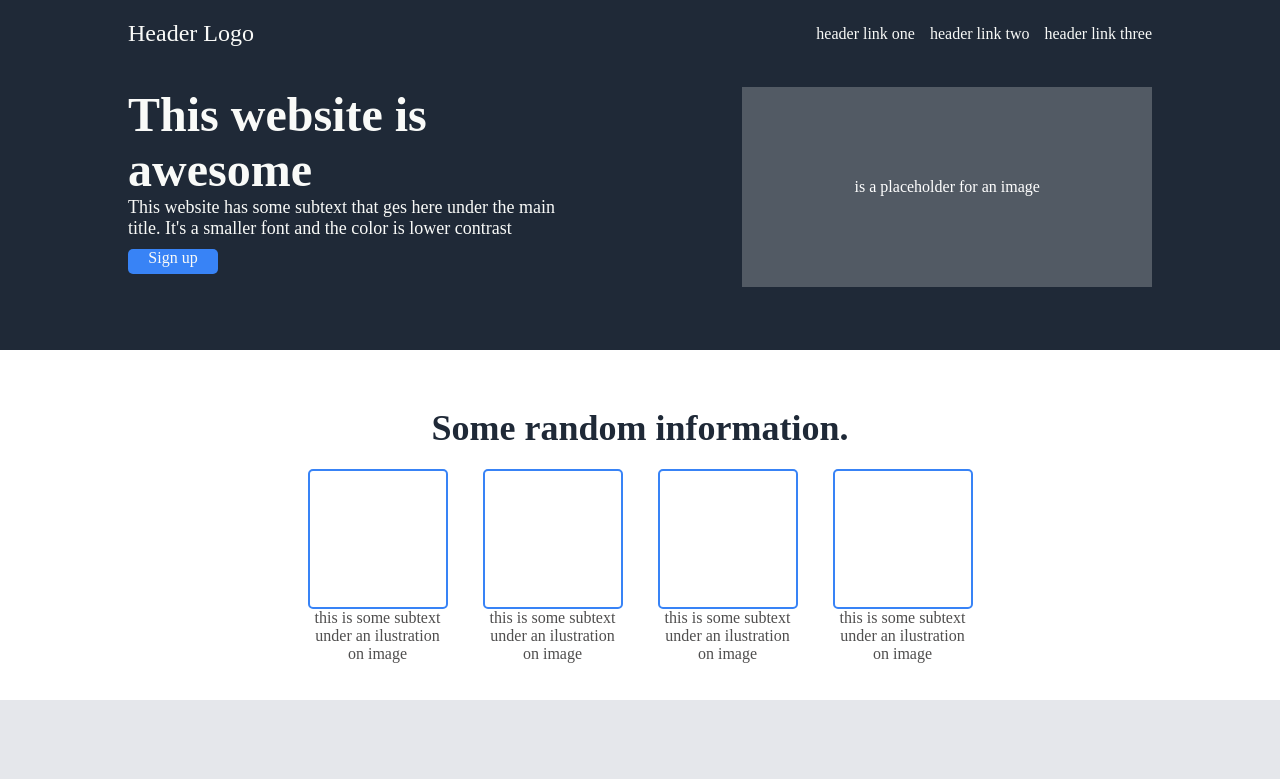
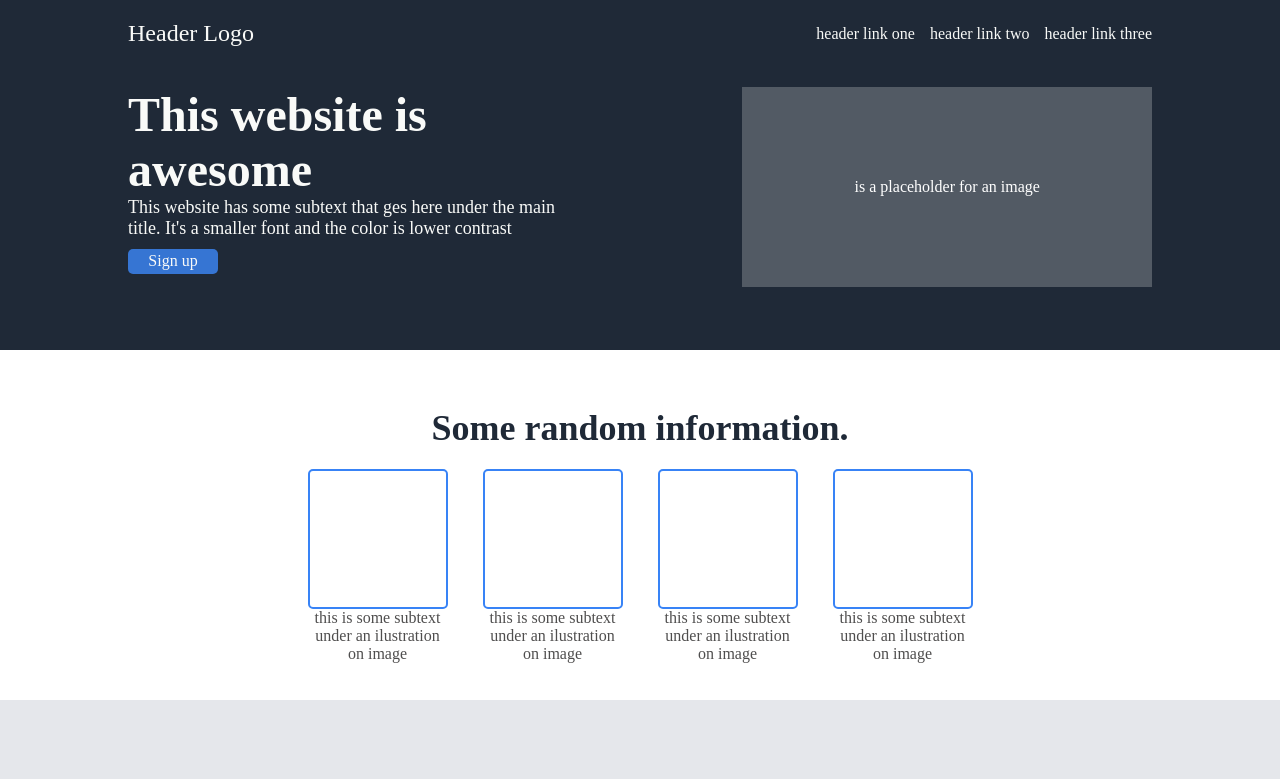
Before and after one commit to Abismael-Tapia/landing-page2, a plain HTML site: page index.html in a window 1280 px wide. In both pictures the pointer is over the element "Sign up". Shown: the top 779 px of the page. Drawn offline with Linux system fonts and the light colour scheme.

Commit message:
Update css styles

```diff
--- a/css/styles.css
+++ b/css/styles.css
@@ -87,6 +87,11 @@ li a {
     border-radius: 5px;
     cursor: pointer;
     margin-top: 10px;
+    padding: 3px;
+}
+
+.btn-singup:hover {
+    background-color: #3675d3;
 }
 
 .placeholder-img {
@@ -200,6 +205,7 @@ li a {
     border-radius: 5px;
     cursor: pointer;
     margin-top: 10px;
+    padding: 2px;
 }
 
 .footer {
@@ -209,3 +215,7 @@ li a {
     color: #E5E7EB;
     height: 50px;
 }
+
+.btn-singup-signup:hover {
+    background-color: #3675d3;
+}
```
